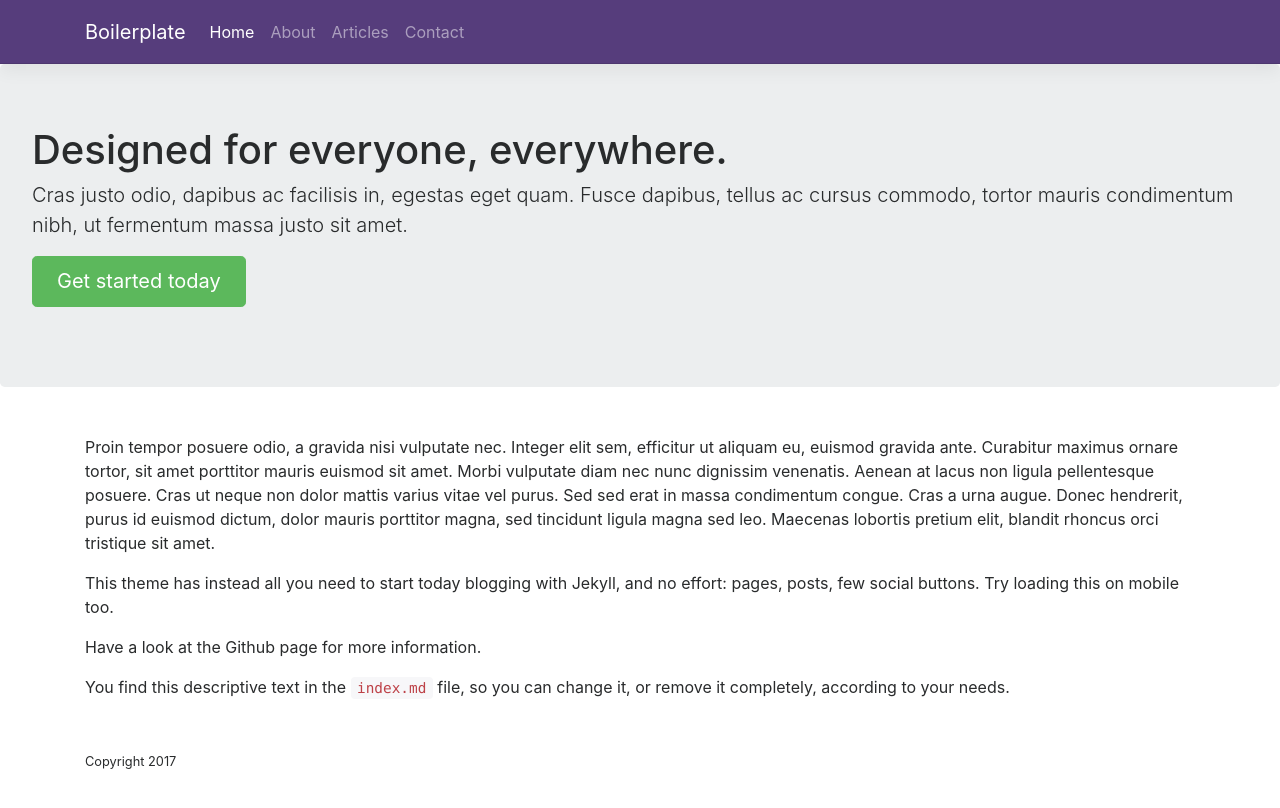
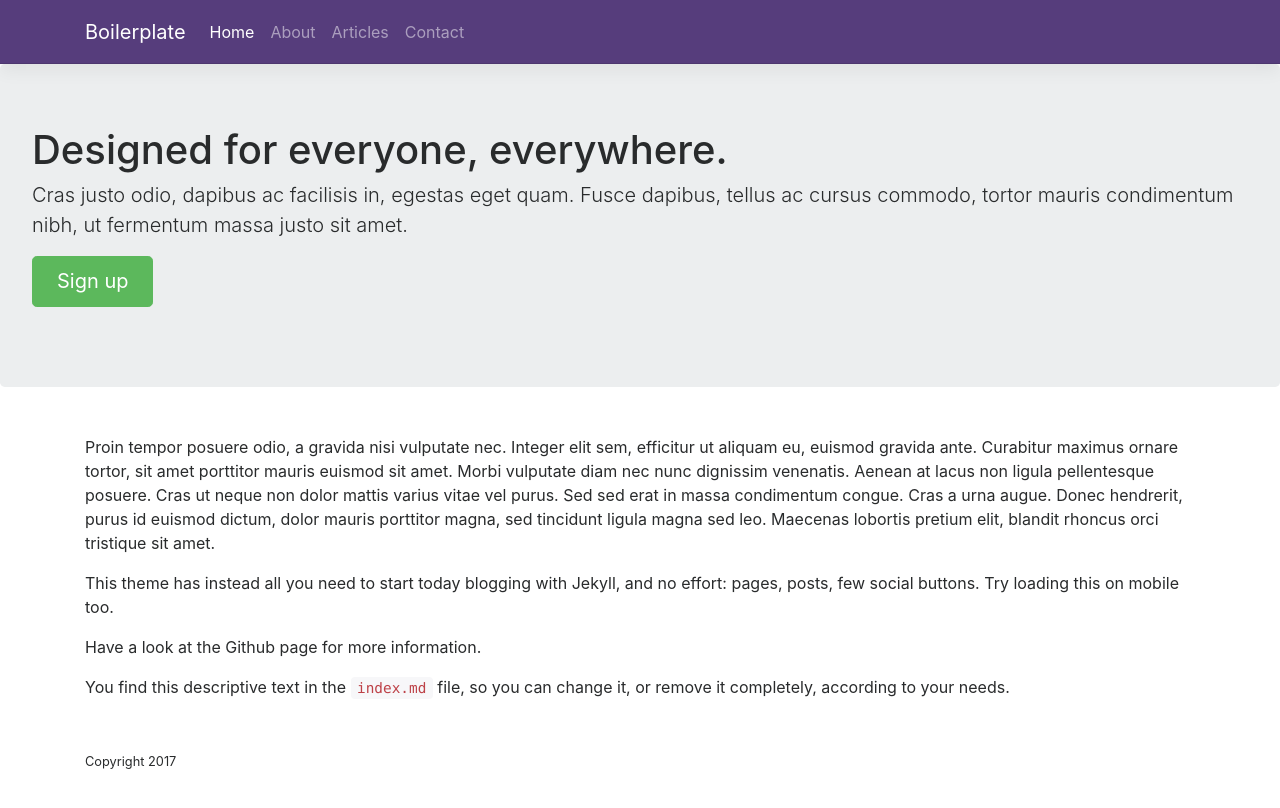
Before and after one commit to krussll/etsysimplicity, a Jekyll site: the page built from index.md, in a window 1280 px wide. Shown: the top 808 px of the page. Built offline with Jekyll 4.4.1, drawn with Linux system fonts in a browser that asks for light colours; a script that is not in the unit is left out.

Commit message:
Update home.html

```diff
--- a/_layouts/home.html
+++ b/_layouts/home.html
@@ -6,7 +6,7 @@
     <div class="jumbotron">
         <h1>{{ page.title }}</h1>
         <p class="lead">Cras justo odio, dapibus ac facilisis in, egestas eget quam. Fusce dapibus, tellus ac cursus commodo, tortor mauris condimentum nibh, ut fermentum massa justo sit amet.</p>
-        <p><a class="btn btn-lg btn-success" href="#" role="button">Get started today</a></p>
+        <p><a class="btn btn-lg btn-success" href="#" role="button">{{ page.action-text }}</a></p>
       </div>
       <div class="container my-5">
         {{ content }}
```
